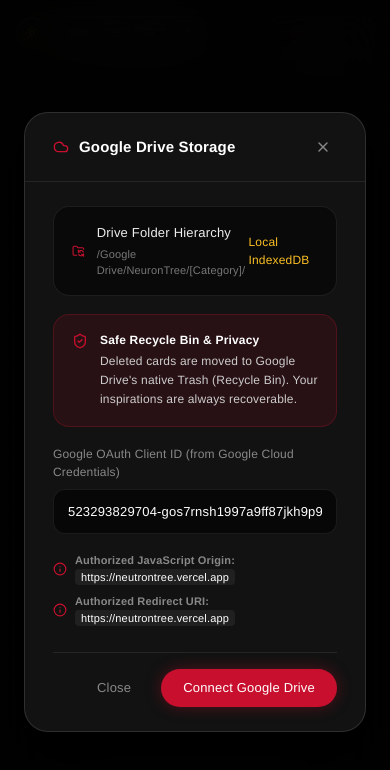
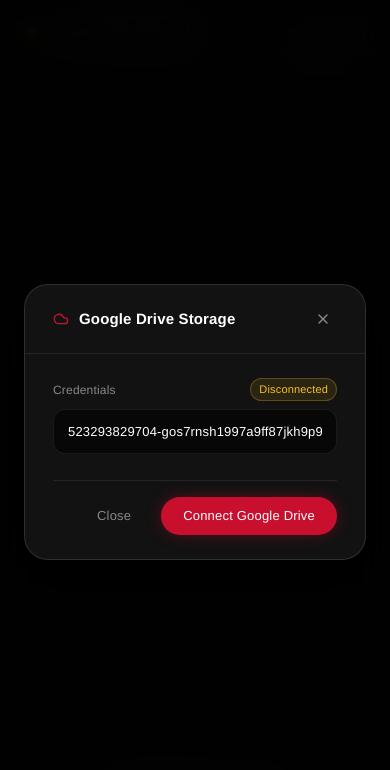
Before and after one commit to IJajit/NeutronTree, a Next.js app: page / in a window 390 px wide. Both pictures are taken after a click on the button 266 px from the left and 801 px from the top of the page. Shown: the top 770 px of the page. Built offline with nearby package versions, Linux system fonts and the light colour scheme; a web font is replaced by a local one.

Commit message:
fix: default mobile refresh to centered all-view, simplify drive modal UI, and clean wipe/resync Drive

```diff
--- a/src/app/page.tsx
+++ b/src/app/page.tsx
@@ -19,6 +19,7 @@ import {
   syncBoardStateToDrive,
   pullBoardStateFromDrive,
   setAuthErrorHandler,
+  cleanWipeAndResyncDrive,
 } from '@/lib/drive/googleDrive';
 
 export default function Home() {
@@ -861,6 +862,15 @@ export default function Home() {
     }
     setIsSyncingDrive(true);
     try {
+      if (nodes.length > 0) {
+        // Clean wipe of Google Drive folder and cleanly resync active board state and nodes
+        await cleanWipeAndResyncDrive(nodes, {
+          categories,
+          viewport,
+          activeCategory,
+          updatedAt: Date.now(),
+        });
+      } else {
         const [driveNodes, cloudMeta] = await Promise.all([
           pullNodesFromGoogleDrive(),
           pullBoardStateFromDrive(),
@@ -889,6 +899,7 @@ export default function Home() {
           }
           if (cloudMeta.activeCategory) {
             setActiveCategory(cloudMeta.activeCategory);
+          }
         }
       }
     } catch (err) {
--- a/src/components/modals/DriveSettingsModal.tsx
+++ b/src/components/modals/DriveSettingsModal.tsx
@@ -1,5 +1,5 @@
 import React, { useState, useEffect } from 'react';
-import { Cloud, CheckCircle2, ShieldCheck, FolderSync, Info, X, Loader2, AlertCircle } from 'lucide-react';
+import { Cloud, CheckCircle2, X, Loader2, AlertCircle } from 'lucide-react';
 import {
   requestGoogleDriveAuth,
   redirectToGoogleOAuth,
@@ -131,64 +131,51 @@ export const DriveSettingsModal: React.FC<DriveSettingsModalProps> = ({
         </div>
 
         <div style={{ padding: '24px 28px', display: 'flex', flexDirection: 'column', gap: '18px' }}>
-          {/* Status Box */}
-          <div
+          {/* Credentials Input with inline Synced / Status pill */}
+          <div style={{ display: 'flex', flexDirection: 'column', gap: '8px' }}>
+            <div style={{ display: 'flex', alignItems: 'center', justifyContent: 'space-between' }}>
+              <label style={{ fontSize: '12px', color: 'var(--text-muted)', fontWeight: 500 }}>
+                Credentials
+              </label>
+              {isDriveConnected ? (
+                <span
                   style={{
-              padding: '16px 18px',
-              borderRadius: '16px',
-              backgroundColor: 'rgba(0, 0, 0, 0.45)',
-              border: '1px solid rgba(255, 255, 255, 0.08)',
-              display: 'flex',
+                    display: 'inline-flex',
                     alignItems: 'center',
-              justifyContent: 'space-between',
+                    gap: '4px',
+                    color: '#34d399',
+                    fontSize: '11px',
+                    fontWeight: 500,
+                    backgroundColor: 'rgba(52, 211, 153, 0.1)',
+                    border: '1px solid rgba(52, 211, 153, 0.25)',
+                    padding: '2px 8px',
+                    borderRadius: '9999px',
                   }}
                 >
-            <div style={{ display: 'flex', alignItems: 'center', gap: '12px' }}>
-              <FolderSync className="w-4 h-4 text-[var(--liverpool)]" />
-              <div>
-                <p style={{ fontSize: '13px', fontWeight: 500, color: '#ededed' }}>Drive Folder Hierarchy</p>
-                <p style={{ fontSize: '11px', color: '#777777', fontFamily: 'monospace', marginTop: '3px' }}>
-                  /Google Drive/NeuronTree/[Category]/
-                </p>
-              </div>
-            </div>
-            {isDriveConnected ? (
-              <span style={{ display: 'flex', alignItems: 'center', gap: '5px', color: '#34d399', fontSize: '12px', fontWeight: 500 }}>
-                <CheckCircle2 className="w-4 h-4" /> Synced
+                  <CheckCircle2 className="w-3 h-3" /> Synced
                 </span>
               ) : (
-              <span style={{ color: '#fbbf24', fontSize: '12px', fontWeight: 500 }}>Local IndexedDB</span>
+                <span
+                  style={{
+                    display: 'inline-flex',
+                    alignItems: 'center',
+                    gap: '4px',
+                    color: '#fbbf24',
+                    fontSize: '11px',
+                    fontWeight: 500,
+                    backgroundColor: 'rgba(251, 191, 36, 0.1)',
+                    border: '1px solid rgba(251, 191, 36, 0.25)',
+                    padding: '2px 8px',
+                    borderRadius: '9999px',
+                  }}
+                >
+                  Disconnected
+                </span>
               )}
             </div>
-
-          <div
-            style={{
-              display: 'flex',
-              alignItems: 'flex-start',
-              gap: '12px',
-              padding: '16px 18px',
-              borderRadius: '16px',
-              backgroundColor: 'var(--liverpool-subtle)',
-              border: '1px solid rgba(200, 16, 46, 0.25)',
-              color: '#cccccc',
-            }}
-          >
-            <ShieldCheck className="w-4 h-4 text-[var(--liverpool)] shrink-0" style={{ marginTop: '2px' }} />
-            <div style={{ fontSize: '12px', lineHeight: '1.6' }}>
-              <strong style={{ color: '#ffffff', display: 'block', marginBottom: '2px' }}>
-                Safe Recycle Bin & Privacy
-              </strong>
-              Deleted cards are moved to Google Drive&apos;s native Trash (Recycle Bin). Your inspirations are always recoverable.
-            </div>
-          </div>
-
-          <div style={{ display: 'flex', flexDirection: 'column', gap: '8px' }}>
-            <label style={{ fontSize: '12px', color: 'var(--text-muted)', fontWeight: 500 }}>
-              Google OAuth Client ID (from Google Cloud Credentials)
-            </label>
             <input
               type="text"
-              placeholder="123456789-abcdef.apps.googleusercontent.com"
+              placeholder="Google OAuth Client ID"
               value={clientId}
               onChange={(e) => {
                 setClientId(e.target.value);
@@ -225,17 +212,6 @@ export const DriveSettingsModal: React.FC<DriveSettingsModalProps> = ({
               <span>{errorMessage}</span>
             </div>
           )}
-
-          <div style={{ display: 'flex', flexDirection: 'column', gap: '8px', color: 'var(--text-muted)', fontSize: '11px' }}>
-            <div style={{ display: 'flex', alignItems: 'center', gap: '8px' }}>
-              <Info className="w-3.5 h-3.5 text-[var(--liverpool)] shrink-0" />
-              <span><strong>Authorized JavaScript Origin:</strong> <code style={{ color: 'var(--text-main)', background: 'rgba(255,255,255,0.06)', padding: '2px 6px', borderRadius: '4px' }}>https://neutrontree.vercel.app</code></span>
-            </div>
-            <div style={{ display: 'flex', alignItems: 'center', gap: '8px' }}>
-              <Info className="w-3.5 h-3.5 text-[var(--liverpool)] shrink-0" />
-              <span><strong>Authorized Redirect URI:</strong> <code style={{ color: 'var(--text-main)', background: 'rgba(255,255,255,0.06)', padding: '2px 6px', borderRadius: '4px' }}>https://neutrontree.vercel.app</code></span>
-            </div>
-          </div>
 
           <div
             style={{
@@ -287,7 +263,7 @@ export const DriveSettingsModal: React.FC<DriveSettingsModalProps> = ({
                 }}
               >
                 {isSyncing && <Loader2 className="w-3.5 h-3.5 animate-spin" />}
-                {isSyncing ? 'Syncing...' : 'Sync Board Now'}
+                {isSyncing ? 'Syncing...' : 'Sync'}
               </button>
             )}
             <button
@@ -309,7 +285,7 @@ export const DriveSettingsModal: React.FC<DriveSettingsModalProps> = ({
               }}
             >
               {isAuthenticating && <Loader2 className="w-3.5 h-3.5 animate-spin" />}
-              {isDriveConnected ? 'Disconnect' : (isAuthenticating ? 'Authorizing with Google...' : 'Connect Google Drive')}
+              {isDriveConnected ? 'Disconnect' : (isAuthenticating ? 'Authorizing...' : 'Connect Google Drive')}
             </button>
           </div>
         </div>
--- a/src/lib/drive/googleDrive.ts
+++ b/src/lib/drive/googleDrive.ts
@@ -672,3 +672,52 @@ export async function trashCategoryOnGoogleDrive(categoryName: string): Promise<
     console.warn('Google Drive trash category error:', err);
   }
 }
+
+/**
+ * Clean wipe of all files/folders inside /NeuronTree/ on Google Drive to eliminate
+ * any orphaned folders (e.g. legacy 'general') or duplicated assets from prior sessions,
+ * then cleanly push the current board state and all active blocks.
+ */
+export async function cleanWipeAndResyncDrive(nodes: BlockNode[], bundle: CloudBoardSyncBundle): Promise<void> {
+  const token = getStoredAccessToken();
+  if (!token) return;
+
+  try {
+    const rootFolderId = await getOrCreateDriveFolder('NeuronTree');
+
+    // 1. Fetch all items (folders, json, media assets) directly inside NeuronTree
+    const searchRes = await authenticatedFetch(
+      `https://www.googleapis.com/drive/v3/files?q=${encodeURIComponent(
+        `'${rootFolderId}' in parents and trashed = false`
+      )}&fields=files(id, name)&pageSize=1000`,
+      { headers: { Authorization: `Bearer ${token}` } }
+    );
+
+    if (searchRes.ok) {
+      const searchData = await searchRes.json();
+      const files = searchData.files || [];
+
+      // Trash all old/orphan contents in root folder
+      for (const file of files) {
+        await authenticatedFetch(`https://www.googleapis.com/drive/v3/files/${file.id}`, {
+          method: 'PATCH',
+          headers: {
+            Authorization: `Bearer ${token}`,
+            'Content-Type': 'application/json',
+          },
+          body: JSON.stringify({ trashed: true }),
+        });
+      }
+    }
+
+    // 2. Resync clean meta board state
+    await syncBoardStateToDrive(bundle);
+
+    // 3. Resync all current nodes cleanly
+    for (const node of nodes) {
+      await syncNodeToGoogleDrive(node);
+    }
+  } catch (err) {
+    console.warn('Error during clean wipe & resync of Google Drive:', err);
+  }
+}
```
Lines whose indentation alone changed are shown as unchanged.
